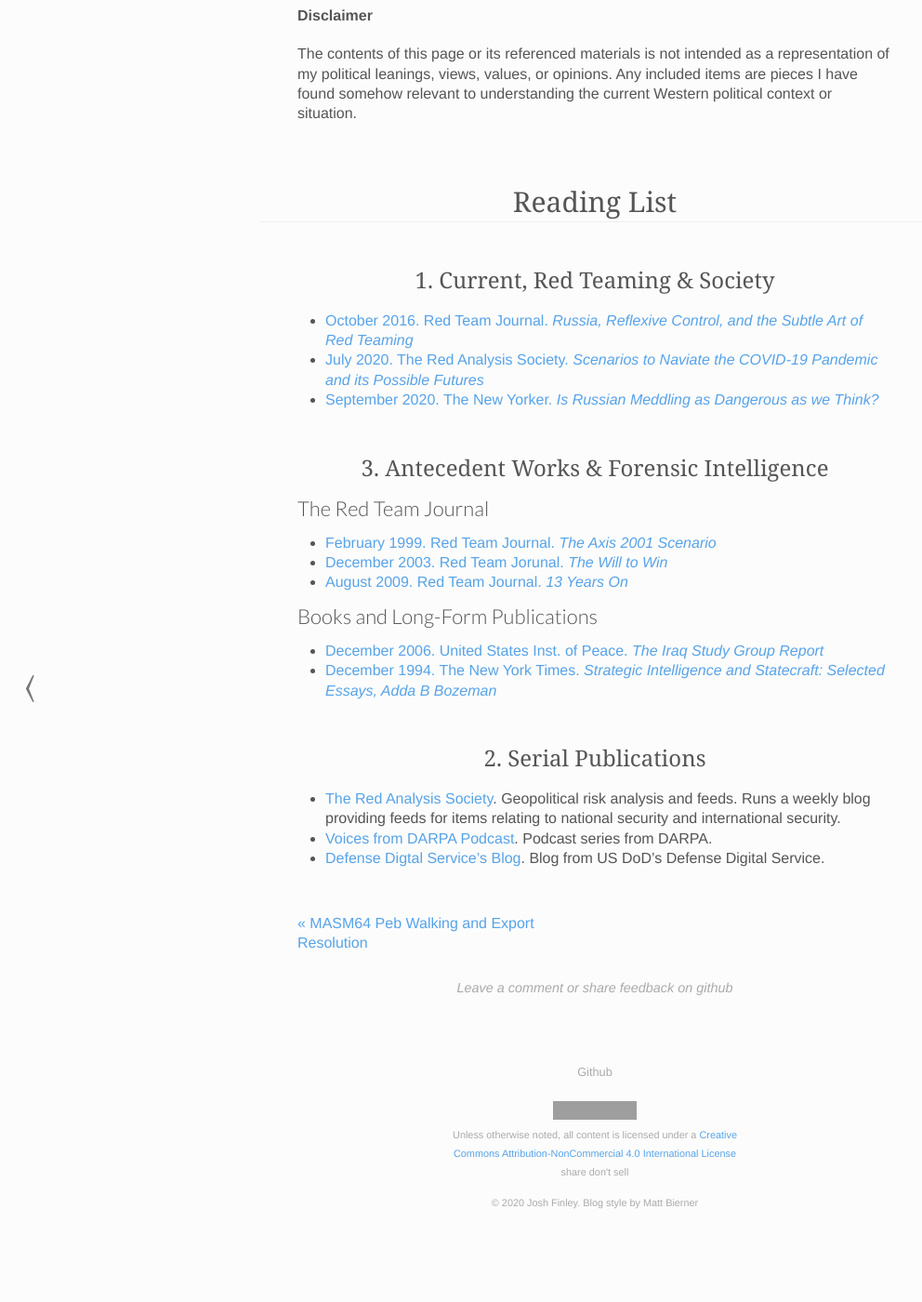
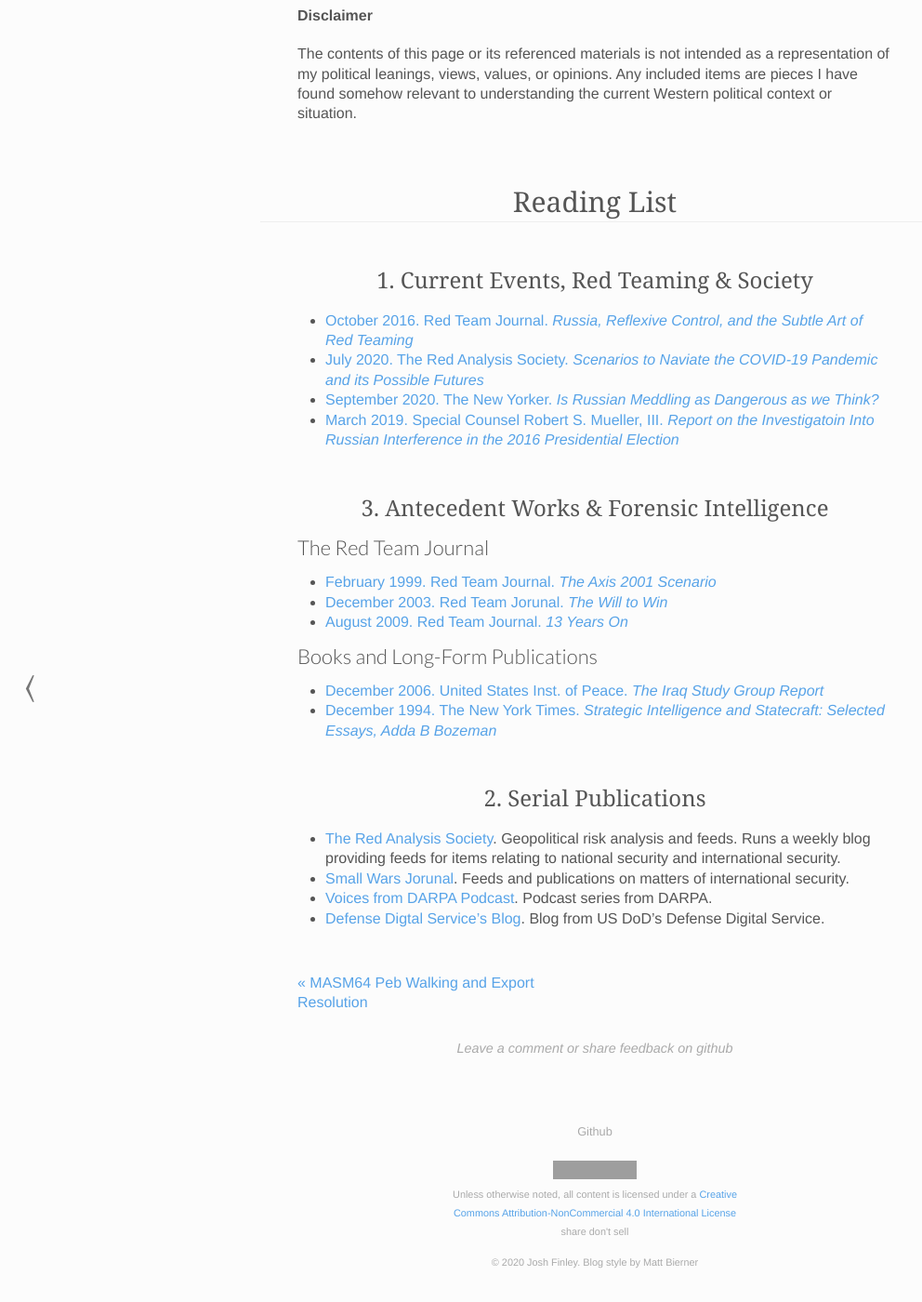
Before and after one commit to joshfinley/joshfinley.github.io, a Jekyll site: the page built from _posts/2020-09-07-strategic-foresight-and-warning-reading-list.md, in a window 1280 px wide and 1400 px high, scrolled down 439 px. Shown: the whole window at 93% size, without its empty margins (0-992 px from the left). Built offline with Jekyll 4.4.1, drawn with Linux system fonts in a browser that asks for light colours; before the commit the page ends 1775 px from its top, so only the background shows below that; grey boxes are pictures that could not be loaded.

Commit message:
Add small wars journal to srfw reading list

```diff
--- a/_posts/2020-09-07-strategic-foresight-and-warning-reading-list.md
+++ b/_posts/2020-09-07-strategic-foresight-and-warning-reading-list.md
@@ -14,11 +14,12 @@
 
 # Reading List
 
-## 1. Current, Red Teaming & Society
+## 1. Current Events, Red Teaming & Society
 
 - [October 2016. Red Team Journal. *Russia, Reflexive Control, and the Subtle Art of Red Teaming*](https://redteamjournal.com/archive-blog/2016/10/13/russia-reflexive-control-and-the-subtle-art-of-red-teaming)
 - [July 2020. The Red Analysis Society. *Scenarios to Naviate the COVID-19 Pandemic and its Possible Futures*](https://www.redanalysis.org/2020/07/24/scenarios-to-navigate-the-covid-19-pandemic-and-its-possible-futures-1/)
 - [September 2020. The New Yorker. *Is Russian Meddling as Dangerous as we Think?*](https://www.newyorker.com/magazine/2020/09/14/is-russian-meddling-as-dangerous-as-we-think)
+- [March 2019. Special Counsel Robert S. Mueller, III. *Report on the Investigatoin Into Russian Interference in the 2016 Presidential Election*](https://www.justice.gov/storage/report.pdf)
 
 
 ## 3. Antecedent Works & Forensic Intelligence
@@ -36,5 +37,6 @@
 ## 2. Serial Publications
 
 - [The Red Analysis Society](https://www.redanalysis.org/#latest). Geopolitical risk analysis and feeds. Runs a weekly blog providing feeds for items relating to national security and international security.
+- [Small Wars Jorunal](https://smallwarsjournal.com/). Feeds and publications on matters of international security.
 - [Voices from DARPA Podcast](https://www.darpa.mil/about-us/podcast). Podcast series from DARPA.
 - [Defense Digtal Service's Blog](https://dds.mil/media/blog). Blog from US DoD's Defense Digital Service.
```
